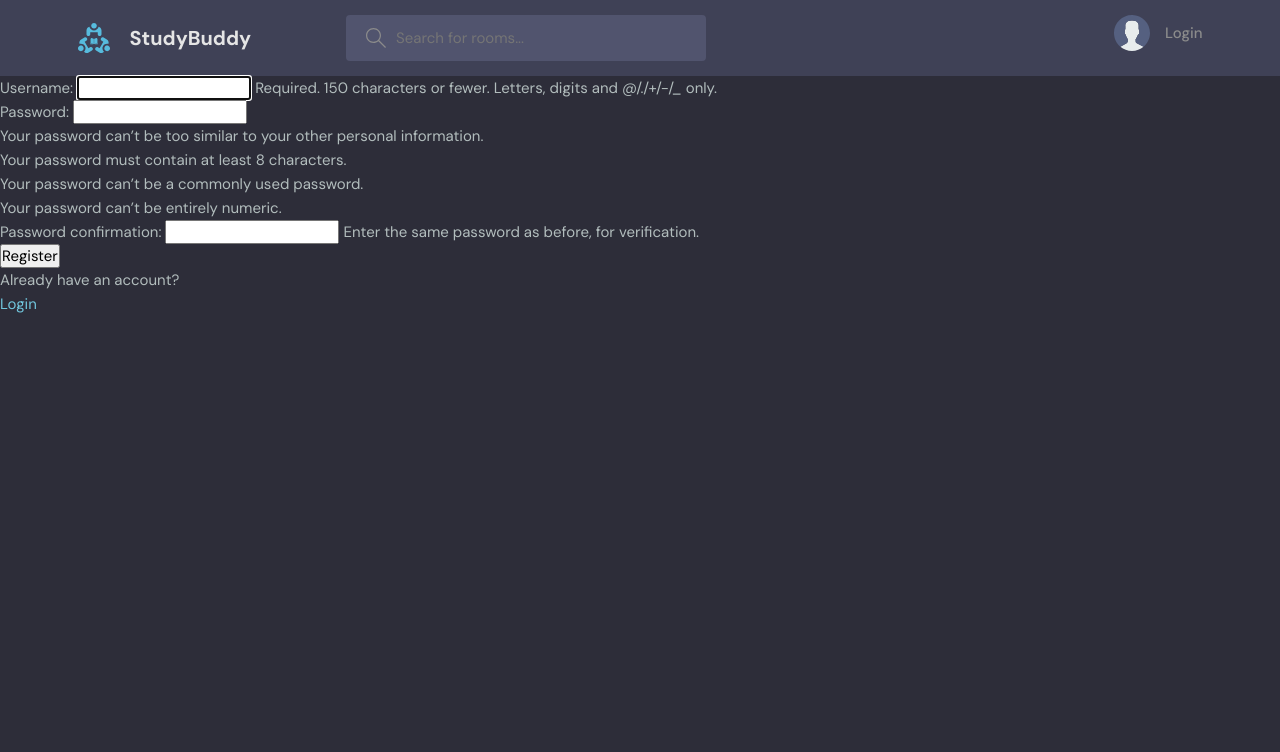
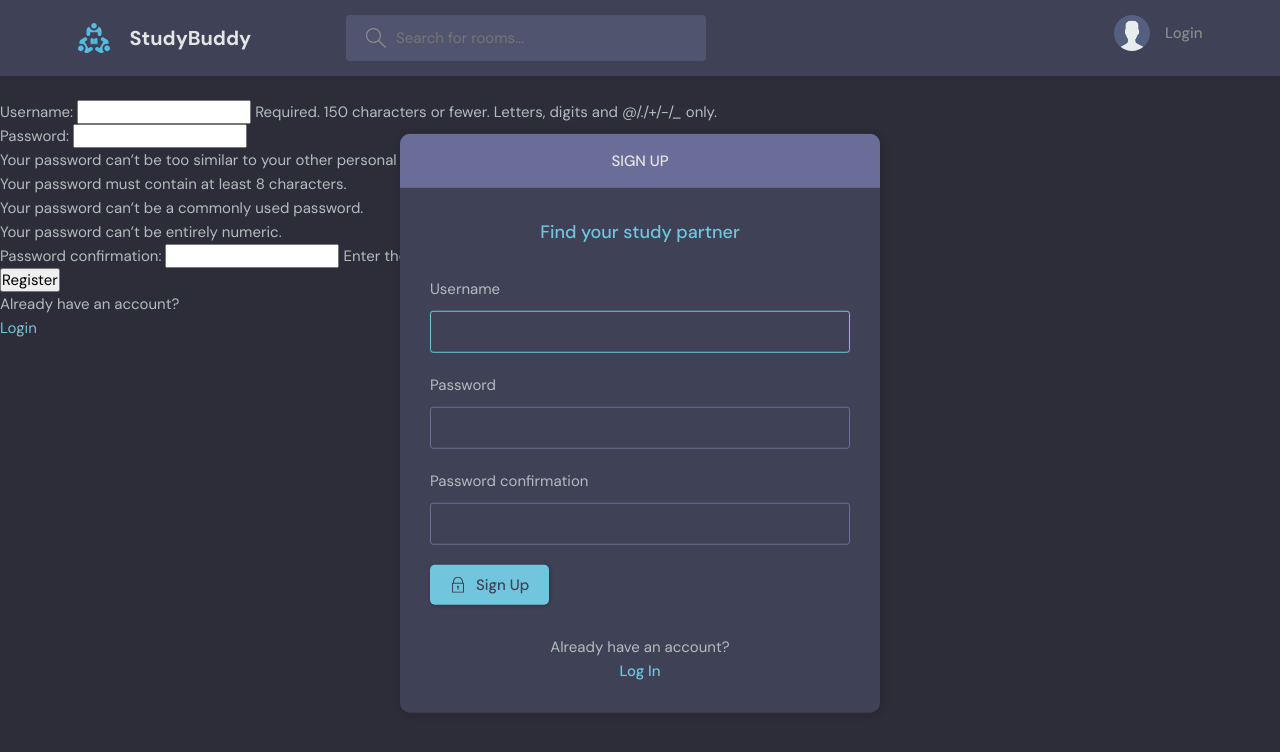
Before and after one commit to Melanga/StudyBuddy, a Django app: page /register/ in a window 1280 px wide. Shown: the top 752 px of the page. Run offline with Django 4.2, Linux system fonts and the light colour scheme.

Commit message:
login and register is refined and theme is added

```diff
--- a/base/templates/base/login_register.html
+++ b/base/templates/base/login_register.html
@@ -1,30 +1,97 @@
 {% extends 'main.html' %}
 {% block content %}
     {% if page == "login" %}
-        <div>
-            <form method="POST" action="">
-                {% csrf_token %}
-                <label> Username:
-                    <input type="text" name="username" placeholder="Enter username"/>
-                </label>
-                <label> Password:
-                    <input type="password" name="password" placeholder="Enter password"/>
-                </label>
-                <input type="submit" value="Login">
-            </form>
-        </div>
-        <div>
-            {% if messages %}
-            <ul class="messages">
-                {% for message in messages %}
-                <li{% if message.tags %} class="{{ message.tags }}"{% endif %}>{{ message }}</li>
-                {% endfor %}
-            </ul>
-            {% endif %}
-            <p>haven't signed up yet?</p>
-            <a href="{% url 'register' %}">Sign up</a>
-        </div>
+        <main class="auth layout">
+            <div class="container">
+                <div class="layout__box">
+                    <div class="layout__boxHeader">
+                        <div class="layout__boxTitle">
+                            <h3>Login</h3>
+                        </div>
+                    </div>
+                    <div class="layout__body">
+                        <h2 class="auth__tagline">Find your study partner</h2>
+
+                        <form class="form" method="POST" action="">
+                            {% csrf_token %}
+                            <div class="form__group form__group">
+                                <label for="room_name">Username</label>
+                                <input id="username" name="username" type="text" placeholder="e.g. dennis_ivy" />
+                            </div>
+                            <div class="form__group">
+                                <label for="password">Password</label>
+                                <input id="password" name="password" type="password"
+                                    placeholder="&bull;&bull;&bull;&bull;&bull;&bull;&bull;&bull;" />
+                            </div>
+
+                            <button class="btn btn--main" type="submit">
+                                <svg version="1.1" xmlns="http://www.w3.org/2000/svg" width="32" height="32"
+                                    viewBox="0 0 32 32">
+                                    <title>lock</title>
+                                    <path
+                                        d="M27 12h-1v-2c0-5.514-4.486-10-10-10s-10 4.486-10 10v2h-1c-0.553 0-1 0.447-1 1v18c0 0.553 0.447 1 1 1h22c0.553 0 1-0.447 1-1v-18c0-0.553-0.447-1-1-1zM8 10c0-4.411 3.589-8 8-8s8 3.589 8 8v2h-16v-2zM26 30h-20v-16h20v16z">
+                                    </path>
+                                    <path
+                                        d="M15 21.694v4.306h2v-4.306c0.587-0.348 1-0.961 1-1.694 0-1.105-0.895-2-2-2s-2 0.895-2 2c0 0.732 0.413 1.345 1 1.694z">
+                                    </path>
+                                </svg>
+
+                                Login
+                            </button>
+                        </form>
+
+                        <div class="auth__action">
+                            <p>Haven't signed up yet?</p>
+                            <a href="{% url 'register' %}" class="btn btn--link">Sign Up</a>
+                        </div>
+                    </div>
+                </div>
+            </div>
+        </main>
     {% else %}
+        <main class="auth layout">
+            <div class="container">
+                <div class="layout__box">
+                    <div class="layout__boxHeader">
+                        <div class="layout__boxTitle">
+                            <h3>Sign up</h3>
+                        </div>
+                    </div>
+                    <div class="layout__body">
+                        <h2 class="auth__tagline">Find your study partner</h2>
+
+                        <form class="form" action="" method="POST">
+                            {% csrf_token %}
+                            {% for feild in form %}
+                                <div class="form__group form__group">
+                                    <label for="{{ feild.label }}">{{ feild.label }}</label>
+                                    {{ feild }}
+                                </div>
+                            {% endfor %}
+                            <button class="btn btn--main" type="submit">
+                                <svg version="1.1" xmlns="http://www.w3.org/2000/svg" width="32" height="32"
+                                    viewBox="0 0 32 32">
+                                    <title>lock</title>
+                                    <path
+                                        d="M27 12h-1v-2c0-5.514-4.486-10-10-10s-10 4.486-10 10v2h-1c-0.553 0-1 0.447-1 1v18c0 0.553 0.447 1 1 1h22c0.553 0 1-0.447 1-1v-18c0-0.553-0.447-1-1-1zM8 10c0-4.411 3.589-8 8-8s8 3.589 8 8v2h-16v-2zM26 30h-20v-16h20v16z">
+                                    </path>
+                                    <path
+                                        d="M15 21.694v4.306h2v-4.306c0.587-0.348 1-0.961 1-1.694 0-1.105-0.895-2-2-2s-2 0.895-2 2c0 0.732 0.413 1.345 1 1.694z">
+                                    </path>
+                                </svg>
+
+                                Sign Up
+                            </button>
+                        </form>
+
+                        <div class="auth__action">
+                            <p>Already have an account?</p>
+                            <a href="{% url 'login' %}" class="btn btn--link">Log In</a>
+                        </div>
+                    </div>
+                </div>
+            </div>
+        </main>
         <div>
             <form method="POST" action="">
                 {% csrf_token %}
@@ -35,4 +102,13 @@
         <a href="{% url 'login' %}">Login</a>
         </div>
     {% endif %}
+    <div>
+        {% if messages %}
+        <ul class="messages">
+            {% for message in messages %}
+                <li{% if message.tags %} class="{{ message.tags }}"{% endif %}>{{ message }}</li>
+            {% endfor %}
+        </ul>
+        {% endif %}
+    </div>
 {% endblock content %}
```
Also changed, not shown: db.sqlite3.
